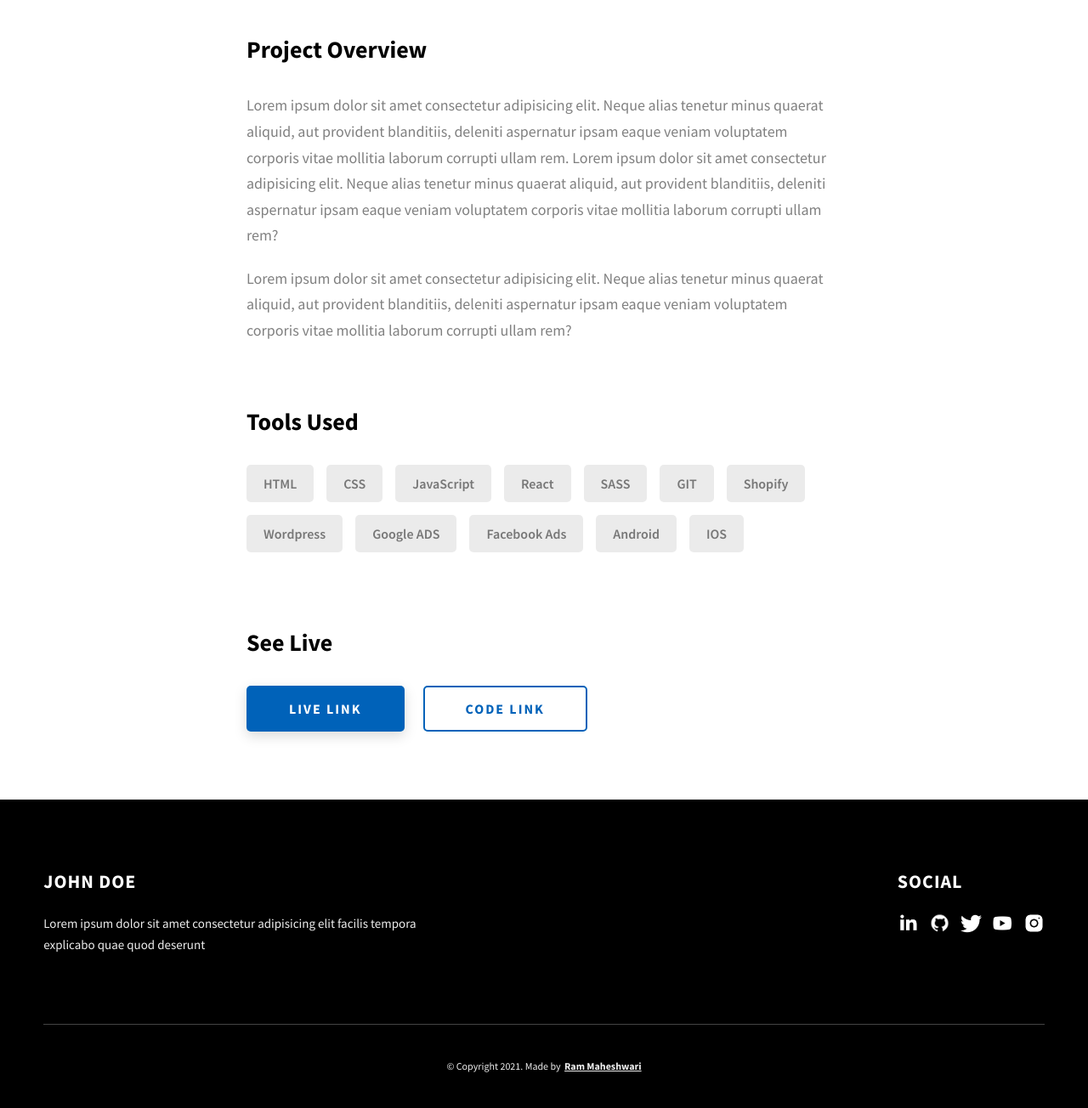
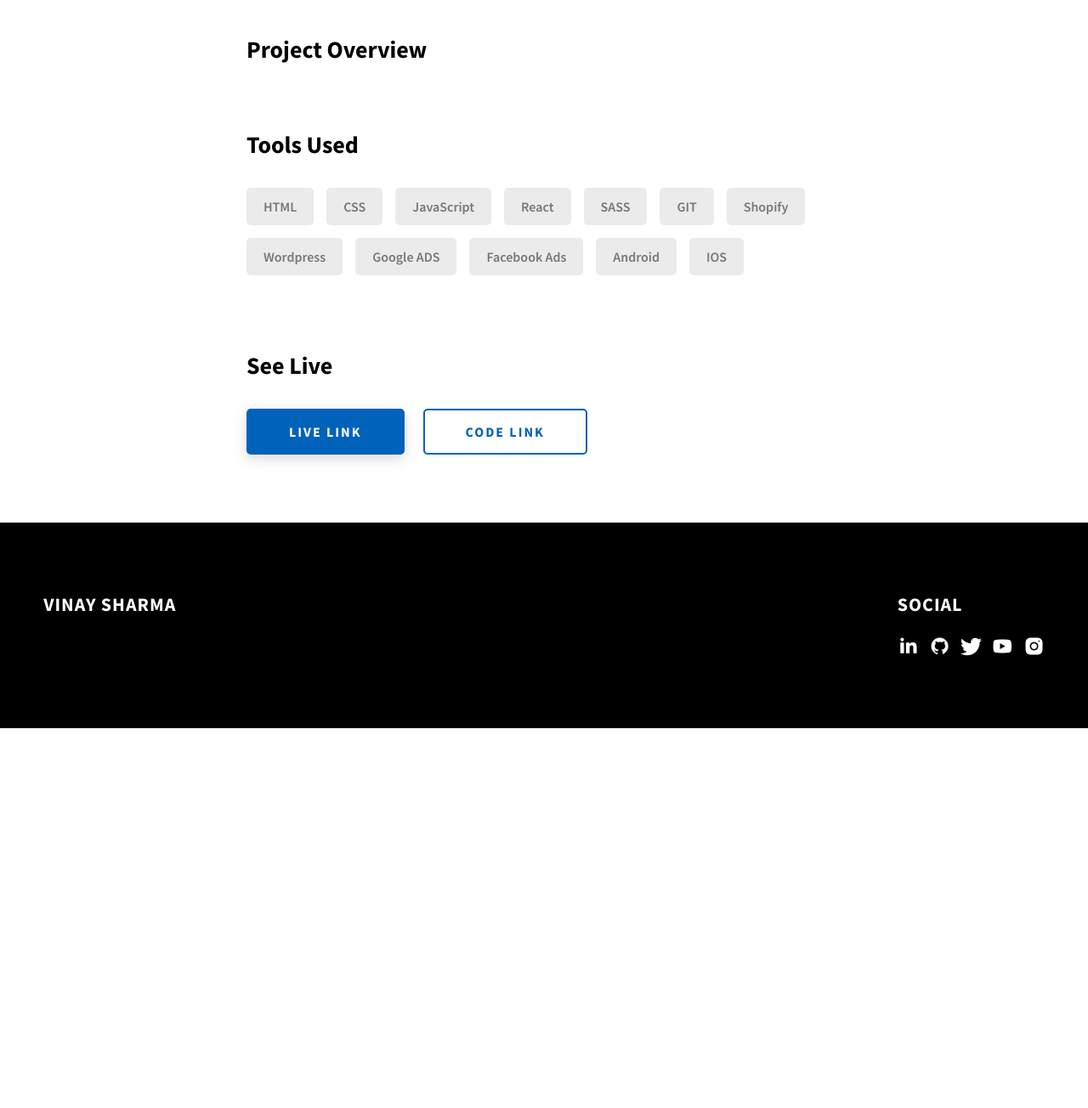
Before and after one commit to kiddo-star/Kiddo-Portfolio, a website: page project-2.html in a window 1280 px wide. Shown: the part 1368-2672 px from the top of the page at 85% size. After the commit the page ends 2225 px from the top, so only its background shows below. Drawn offline with Linux system fonts and the light colour scheme; files whose address does not match are found by name.

Commit message:
Update project-2.html

```diff
--- a/project-2.html
+++ b/project-2.html
@@ -22,12 +22,12 @@
         <div class="header__logo-container">
           <div class="header__logo-img-cont">
             <img
-              src="./assets/png/john-doe.png"
+              src="./assets/jpg/kiddo.jpg"
               alt="Ram Maheshwari Logo Image"
               class="header__logo-img"
             />
           </div>
-          <span class="header__logo-sub">John Doe</span>
+          <span class="header__logo-sub">Vinay Sharma</span>
         </div>
         <div class="header__main">
           <ul class="header__links">
@@ -111,20 +111,10 @@
             <div class="project-details__desc">
               <h3 class="project-details__content-title">Project Overview</h3>
               <p class="project-details__desc-para">
-                Lorem ipsum dolor sit amet consectetur adipisicing elit. Neque
-                alias tenetur minus quaerat aliquid, aut provident blanditiis,
-                deleniti aspernatur ipsam eaque veniam voluptatem corporis vitae
-                mollitia laborum corrupti ullam rem. Lorem ipsum dolor sit amet
-                consectetur adipisicing elit. Neque alias tenetur minus quaerat
-                aliquid, aut provident blanditiis, deleniti aspernatur ipsam
-                eaque veniam voluptatem corporis vitae mollitia laborum corrupti
-                ullam rem?
+
               </p>
               <p class="project-details__desc-para">
-                Lorem ipsum dolor sit amet consectetur adipisicing elit. Neque
-                alias tenetur minus quaerat aliquid, aut provident blanditiis,
-                deleniti aspernatur ipsam eaque veniam voluptatem corporis vitae
-                mollitia laborum corrupti ullam rem?
+
               </p>
             </div>
             <div class="project-details__tools-used">
@@ -209,20 +199,14 @@
             </div>
           </div>
           <div class="main-footer__row main-footer__row-2">
-            <h4 class="heading heading-sm text-lt">John Doe</h4>
+            <h4 class="heading heading-sm text-lt">Vinay Sharma</h4>
             <p class="main-footer__short-desc">
-              Lorem ipsum dolor sit amet consectetur adipisicing elit facilis
-              tempora explicabo quae quod deserunt
+
             </p>
           </div>
         </div>
 
-        <div class="main-footer__lower">
-          &copy; Copyright 2021. Made by
-          <a rel="noreferrer" target="_blank" href="https://rammaheshwari.com"
-            >Ram Maheshwari</a
-          >
-        </div>
+
       </div>
     </footer>
     <script src="./index.js"></script>
```
